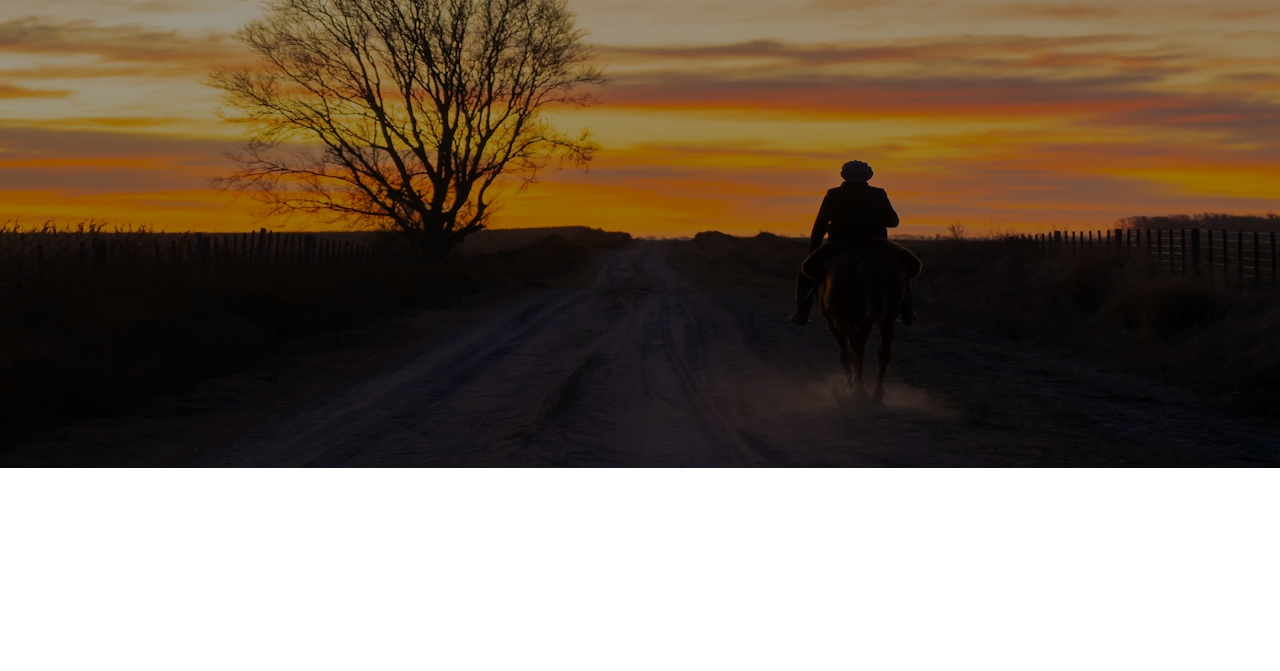
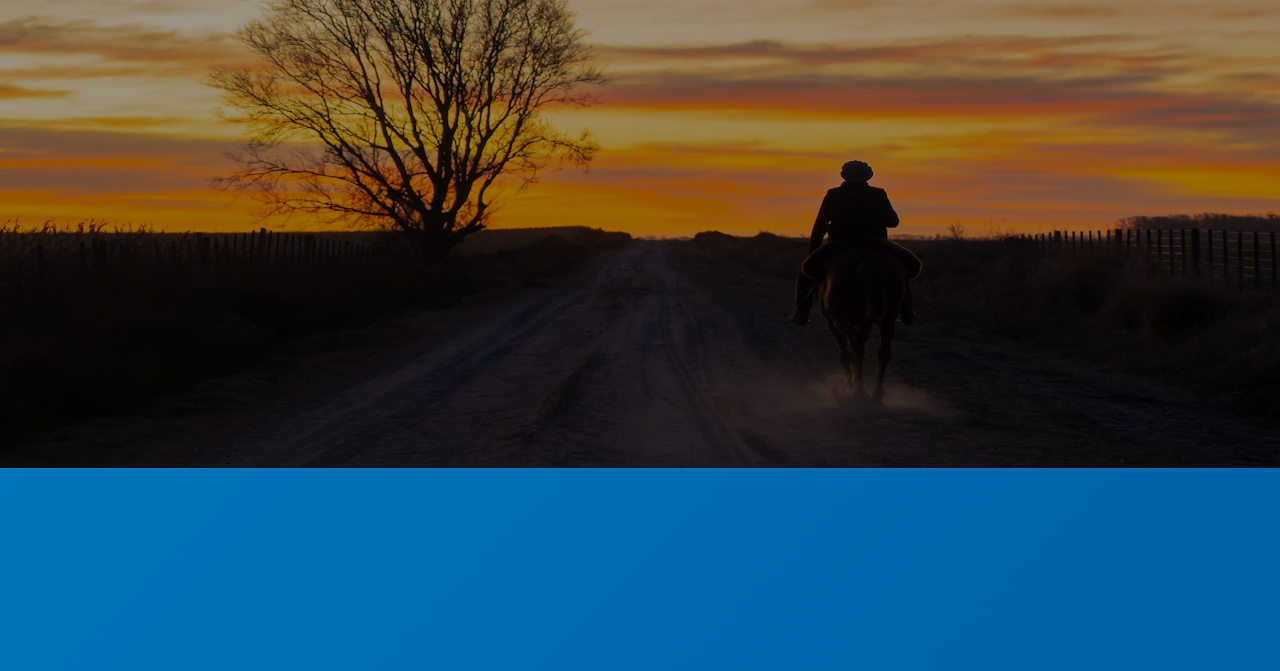
Before and after one commit to ArielFucilieri/TP-Final-Potrero-Digital, a plain HTML site: page index.html in a window 1280 px wide. Shown: the part 62-733 px from the top of the page. Drawn offline with Linux system fonts and the light colour scheme; grey boxes are pictures that could not be loaded.

Commit message:
Update stylesIndex.css

```diff
--- a/styles/index_styles/stylesIndex.css
+++ b/styles/index_styles/stylesIndex.css
@@ -153,7 +153,7 @@ h3{
 }
 
 body{
-    background-image: url(fondo.png);
+    background-image: url(../../fondo.png);
     background-repeat: no-repeat;
     background-size: cover;
 }
```
